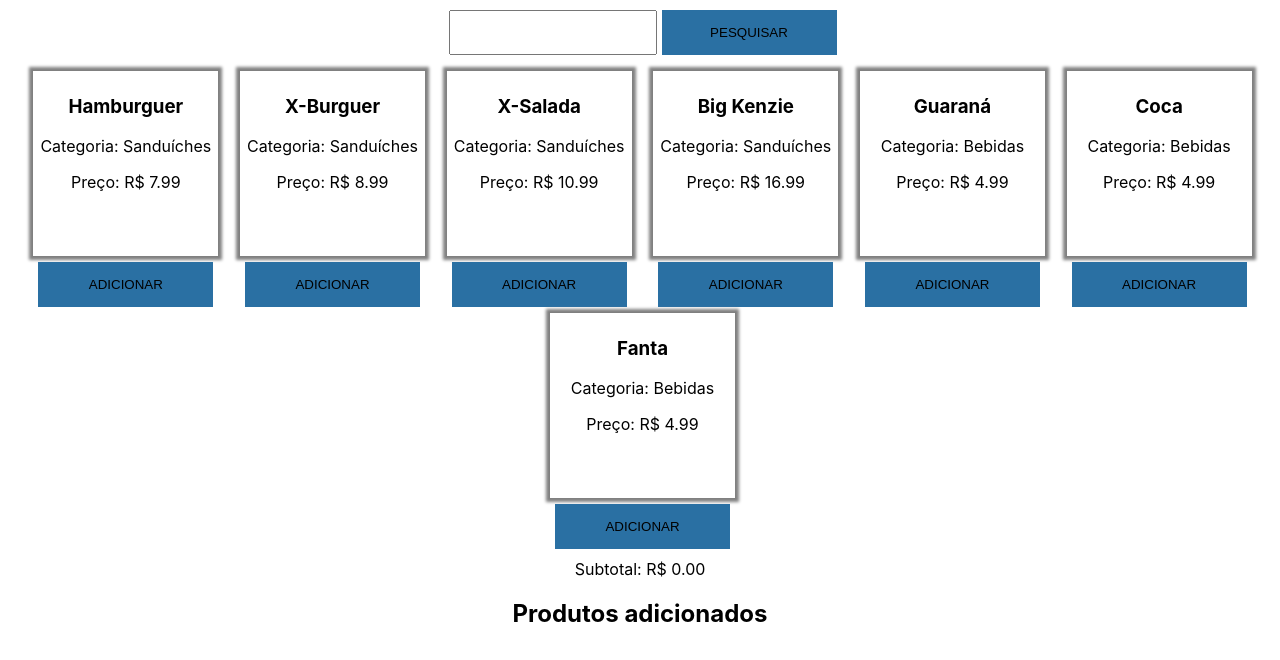
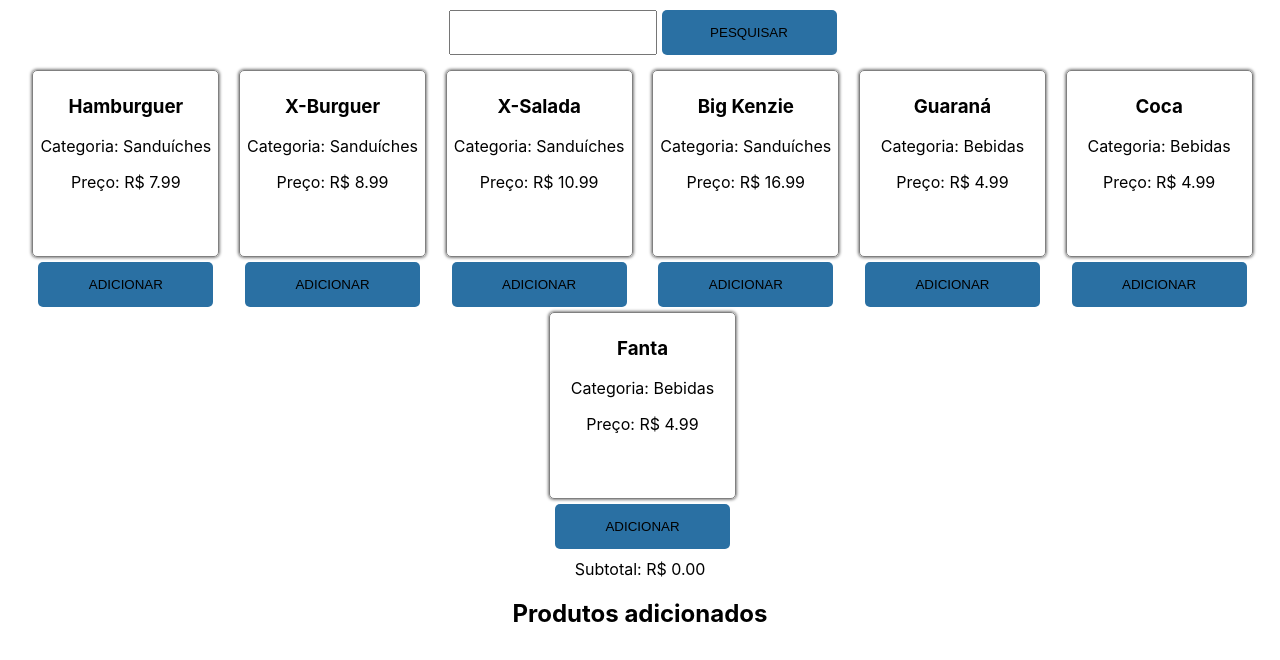
Before and after one commit to ximitti/kenzie-hamburger, a React (Create React App) app: page / in a window 1280 px wide. Shown: the top 660 px of the page. Built offline with nearby package versions, Linux system fonts and the light colour scheme.

Commit message:
Refatorando código

```diff
--- a/src/components/Button/style.css
+++ b/src/components/Button/style.css
@@ -5,6 +5,7 @@
   height: 45px;
   background-color: #2a70a3;
   text-transform: uppercase;
+  border-radius: 5px;
 }
 
 .button:hover {
--- a/src/components/Product/style.css
+++ b/src/components/Product/style.css
@@ -8,5 +8,6 @@
   margin: 5px;
   width: 175px;
   height: 175px;
-  box-shadow: 0 0 3px 3px #808080;
+  box-shadow: 0 0 3px 1px #808080;
+  border-radius: 5px;
 }
```
Also changed, not shown: 1 other file (tests, documents, lock files or other folders).
